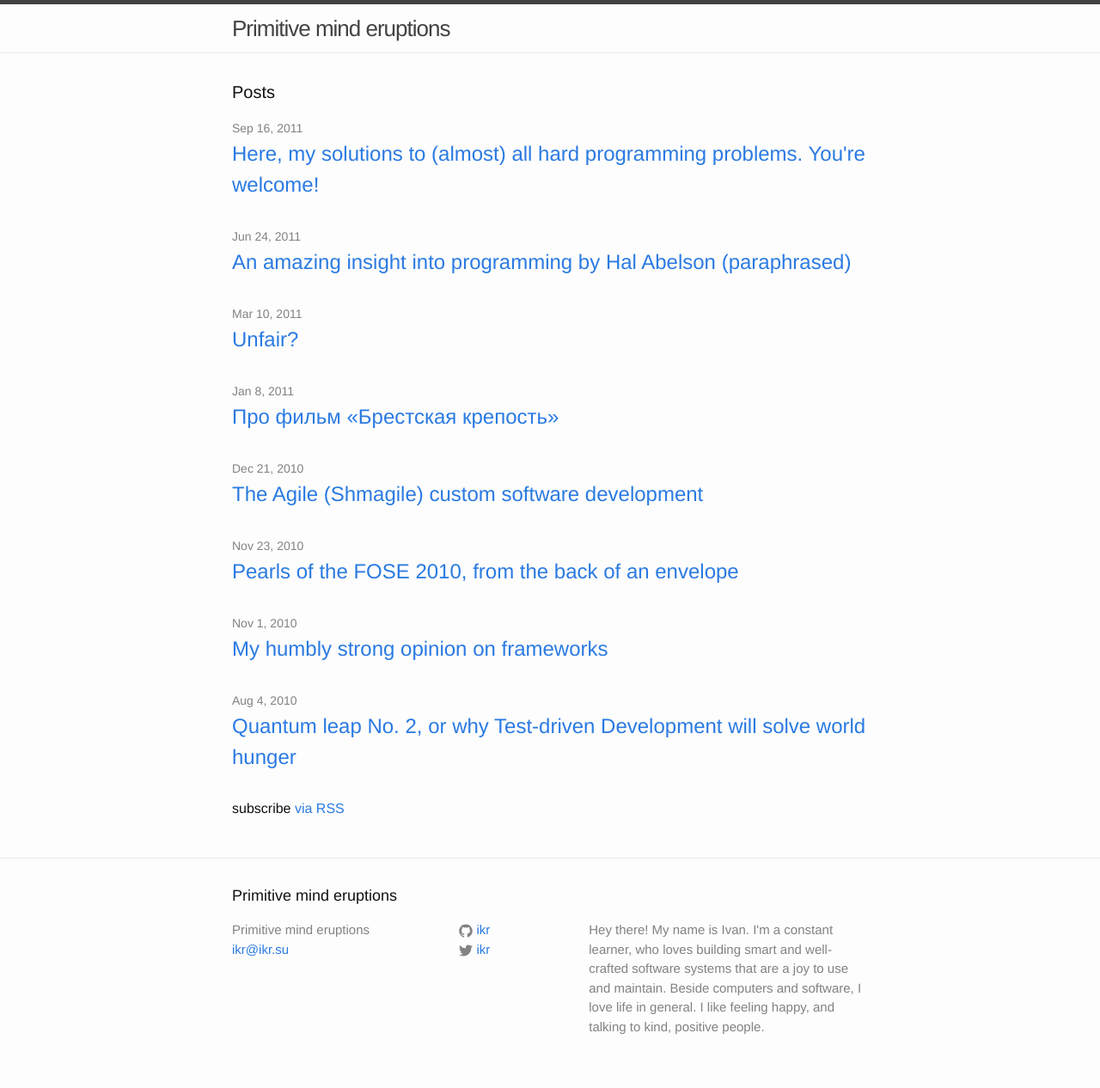
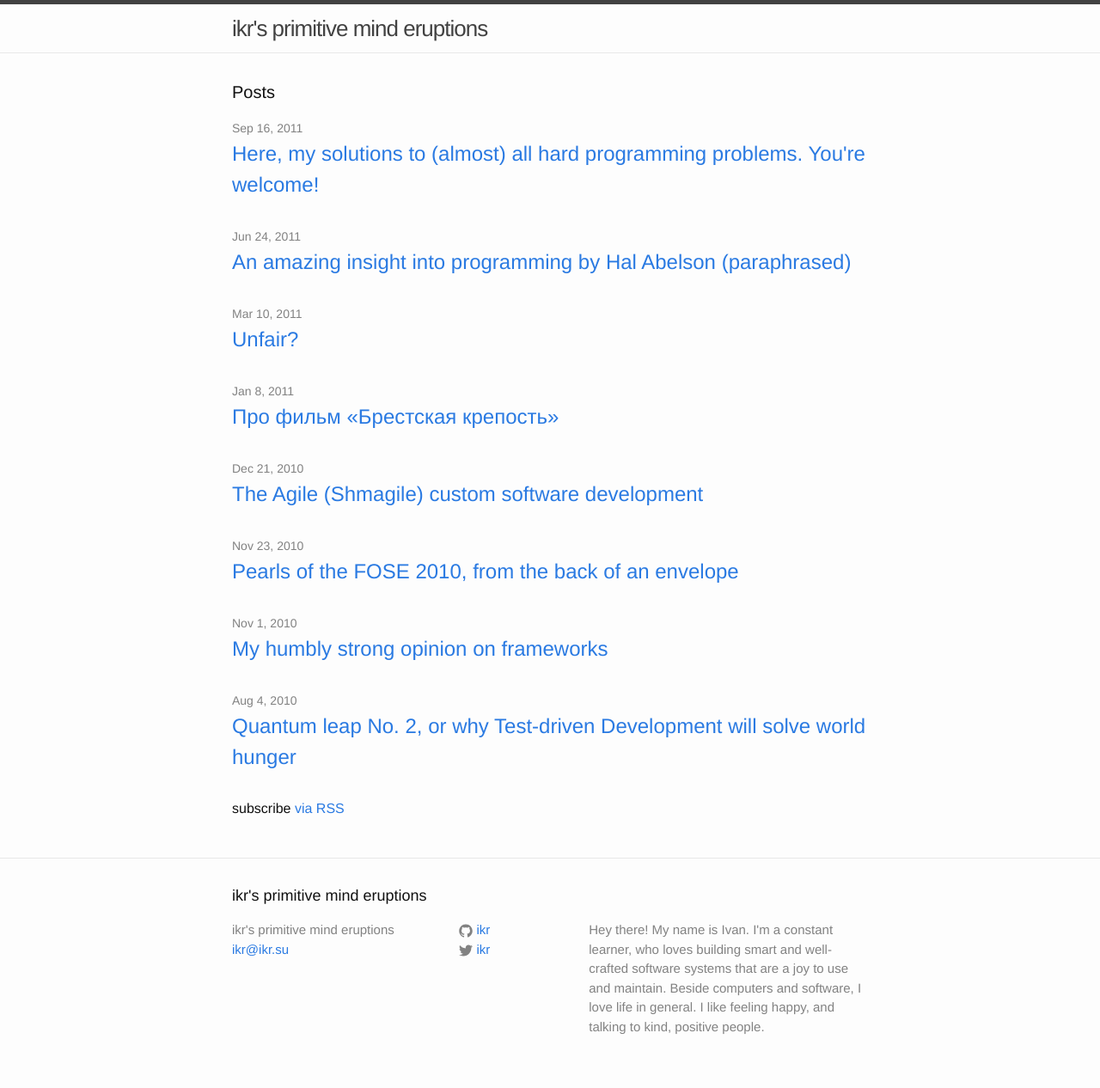
Before and after one commit to ikr/ikr.su-blog, a Jekyll site: the page built from index.html, in a window 1280 px wide. Shown: the whole page at 86% size. Built offline with Jekyll 4.4.1, drawn with Linux system fonts in a browser that asks for light colours.

Commit message:
New title

```diff
--- a/_config.yml
+++ b/_config.yml
@@ -1,5 +1,5 @@
 # Site settings
-title: Primitive mind eruptions
+title: ikr's primitive mind eruptions
 email: ikr@ikr.su
 description: > # this means to ignore newlines until "baseurl:"
   Hey there! My name is Ivan. I'm a constant learner, who loves building smart and well-crafted
```
